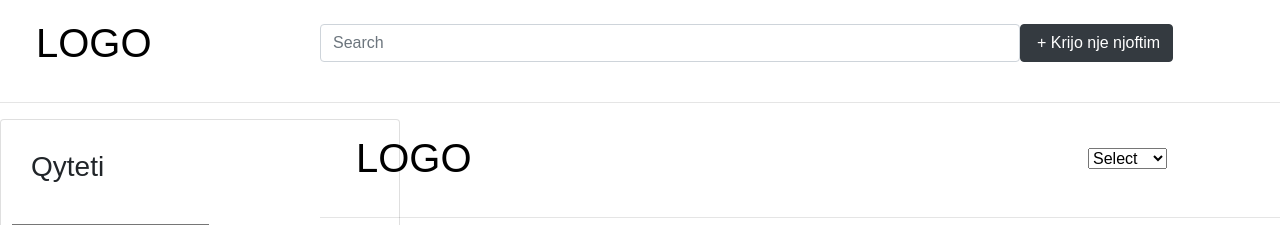
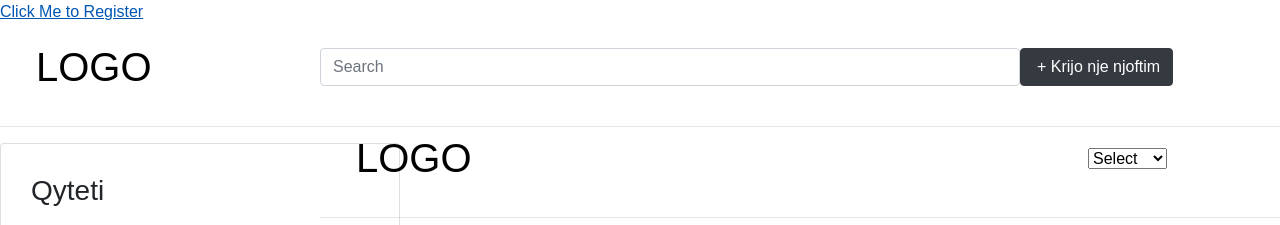
Before and after one commit to NetSpaceAlbania/book-marketplace, a Django app: page / in a window 1280 px wide. Shown: the top 225 px of the page. Run offline with Django 3.2, Linux system fonts and the light colour scheme.

Commit message:
U shtua butoni per tek faqja sign up

```diff
--- a/bookmarketplace/templates/main.html
+++ b/bookmarketplace/templates/main.html
@@ -12,7 +12,7 @@
     </head>
     <body>
         <section id="nav-bar">
-
+            <a href="{% url 'register' %}" type=Button >Click Me to Register</a>
             <nav class="navbar navbar-expand-lg ">
                 <a class="navbar-brand" href="#" style="font-size: 40px; padding-left: 20px; color: #000;">LOGO</a>
                 <button class="navbar-toggler" type="button" data-toggle="collapse" data-target="#navbarNav" aria-controls="navbarNav" aria-expanded="false" aria-label="Toggle navigation">
```
